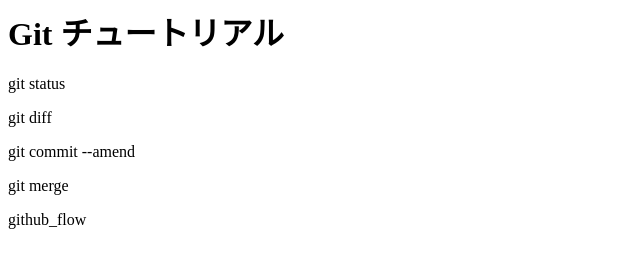
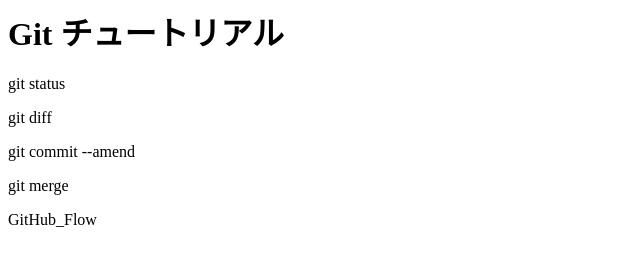
Before and after one commit to Ta9son/git_tutorial, a plain HTML site: page index.html in a window 1280 px wide. Shown: the full height of the page, 0-640 px from the left. Drawn offline with Linux system fonts and the light colour scheme.

Commit message:
GitHub_Flowに変更しました。

```diff
--- a/index.html
+++ b/index.html
@@ -3,4 +3,4 @@
 <p>git diff </p>
 <p>git commit --amend</p>
 <p>git merge</p>
-<p>github_flow</p>
+<p>GitHub_Flow</p>
```
